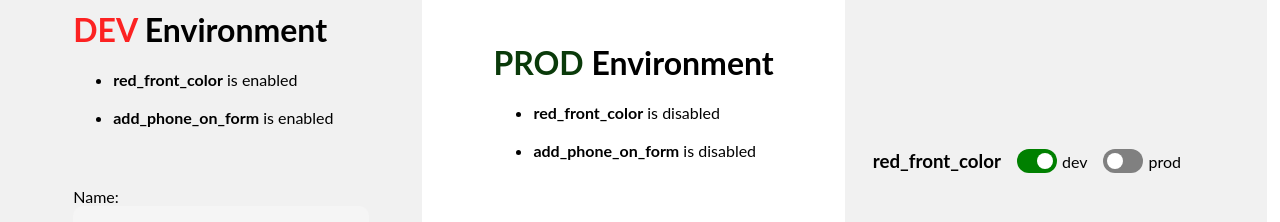
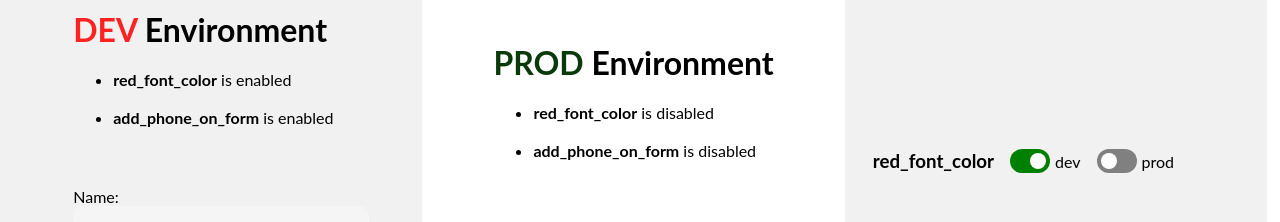
Before and after one commit to GabGuerra/feature-toggle-react-example, a React (Vite) app in the folder feature-toggle-example/: page / in a window 1280 px wide. Shown: the part 193-415 px from the top of the page. Built offline with nearby package versions, Linux system fonts and the light colour scheme.

Commit message:
fix: fix features name

```diff
--- a/feature-toggle-example/src/atoms/featureToggleAtom/featureToggleAtom.ts
+++ b/feature-toggle-example/src/atoms/featureToggleAtom/featureToggleAtom.ts
@@ -2,7 +2,7 @@ import { atom } from "jotai";
 import { FeatureToggle } from "../../models/FeatureToggle";
 
 export const featureToggleAtom = atom<FeatureToggle>({
-  red_front_color: [
+  red_font_color: [
     { env: "dev", enabled: true },
     { env: "prod", enabled: false },
   ],
--- a/feature-toggle-example/src/components/my-good-form-component/my-good-form-component.tsx
+++ b/feature-toggle-example/src/components/my-good-form-component/my-good-form-component.tsx
@@ -21,11 +21,11 @@ export default function MyGoodFormComponent(props: Props) {
     /* in a real application the ideal would be to have only one call and
      return something like this
      {
-      "red_front_color": true,
+      "red_font_color": true,
       "add_phone_on_form": false
      }
     */
-    setIsRedFontEnabled(featureToggle.isEnabled("red_front_color", props.env));
+    setIsRedFontEnabled(featureToggle.isEnabled("red_font_color", props.env));
     setIsPhoneOnFormEnabled(featureToggle.isEnabled("add_phone_on_form", props.env));
 
   }, [featureToggle]);
@@ -45,7 +45,7 @@ export default function MyGoodFormComponent(props: Props) {
 
       <ul>
         <li>
-          <span className={styles.featureName}>red_front_color</span> is{" "}
+          <span className={styles.featureName}>red_font_color</span> is{" "}
           {isRedFontEnabled ? "enabled" : "disabled"}
         </li>
         <br></br>
```
